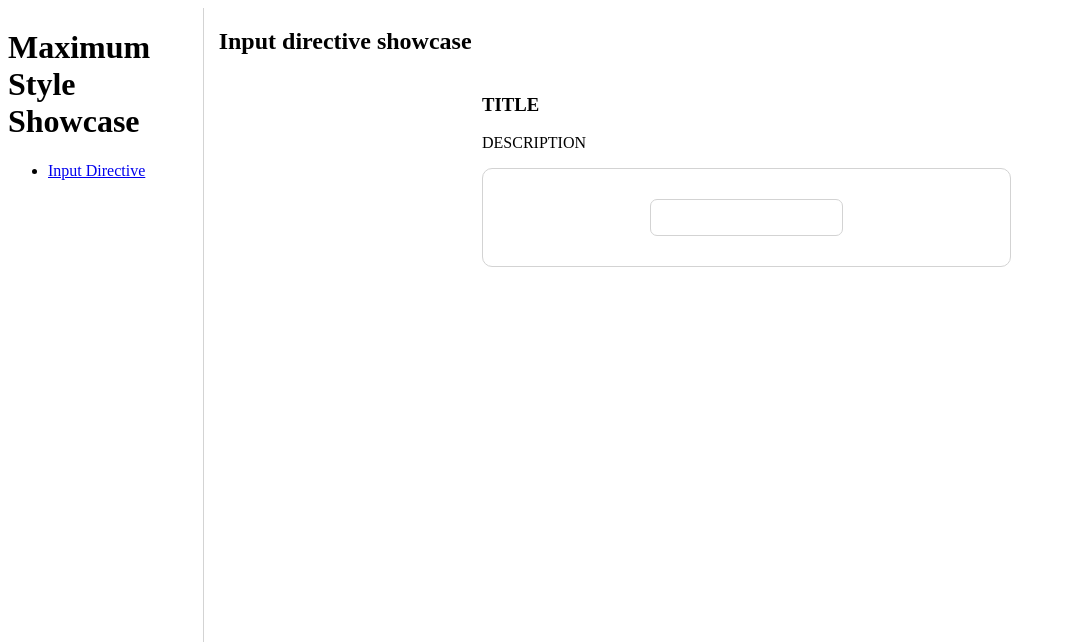
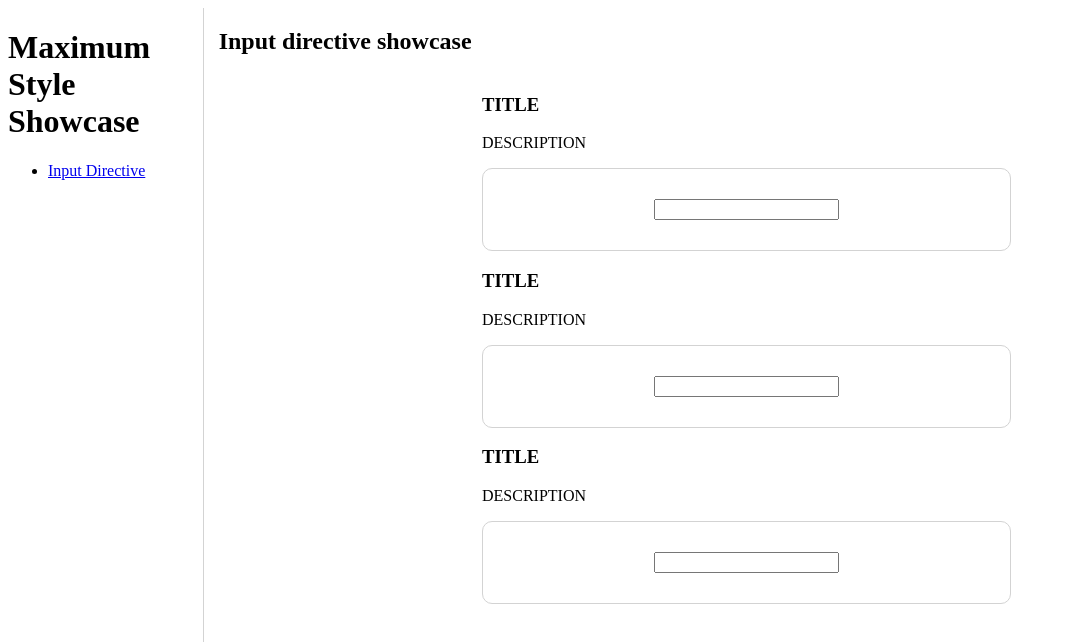
Before and after one commit to maximum-style/angular-components, an Angular app: page /showcase/input in a window 1280 px wide. Shown: the top 642 px of the page, without its empty margins (0-1066 px from the left). Built offline with nearby package versions, Linux system fonts and the light colour scheme.

Commit message:
Externing input styles

```diff
--- /dev/null
+++ b/src/app/components/input/input.directive.scss
@@ -0,0 +1,20 @@
+@import '../../styles/colors.scss';
+
+.max-input {
+  border: 1px $component-border-color-default solid;
+  padding: 10px 7px;
+  border-radius: 7px;
+
+  transition-property: border-color, box-shadow;
+  transition-duration: 0.15s;
+  transition-timing-function: ease-in-out;
+
+  &:hover, &:focus {
+    border-color: $component-border-color-focus;
+  }
+
+  &:focus {
+    outline: none;
+    box-shadow: 0 0 0 2px $component-box-shadow-color;
+  }
+}
--- a/src/app/components/input/input.directive.ts
+++ b/src/app/components/input/input.directive.ts
@@ -1,13 +1,16 @@
-import { Directive } from '@angular/core';
+import { computed, Directive, input } from '@angular/core';
 
 @Directive({
   selector: 'input[maxInput]',
   host: {
-      'class': 'max-input'
+      'class': 'typeStyleClass()'
   }
 })
 export class InputDirective {
 
+    public readonly type = input<'primary' | 'danger'>();
+    public readonly typeStyleClass = computed(() => `max-button-${this.type()}`);
+
   constructor() { }
 
 }
--- a/src/app/showcase/input-showcase/input-showcase.component.html
+++ b/src/app/showcase/input-showcase/input-showcase.component.html
@@ -1,6 +1,16 @@
 <h2>Input directive showcase</h2>
 <div class="grid-container">
     <div class="examples">
+        <max-showcase-example
+                title="TITLE"
+                description="DESCRIPTION">
+            <input maxInput />
+        </max-showcase-example>
+        <max-showcase-example
+                title="TITLE"
+                description="DESCRIPTION">
+            <input maxInput>
+        </max-showcase-example>
         <max-showcase-example
                 title="TITLE"
                 description="DESCRIPTION">
--- /dev/null
+++ b/src/app/styles/colors.scss
@@ -0,0 +1,3 @@
+$component-border-color-default: lightgray;
+$component-border-color-focus: #5588bb;
+$component-box-shadow-color: #7096ff;
--- a/src/styles.scss
+++ b/src/styles.scss
@@ -1,22 +1 @@
-$component-border-color-default: lightgray;
-$component-border-color-focus: #5588bb;
-$component-box-shadow-color: #7096ff;
-
-.max-input {
-  border: 1px $component-border-color-default solid;
-  padding: 10px 7px;
-  border-radius: 7px;
-
-  transition-property: border-color, box-shadow;
-  transition-duration: 0.15s;
-  transition-timing-function: ease-in-out;
-
-  &:hover, &:focus {
-    border-color: $component-border-color-focus;
-  }
-
-  &:focus {
-    outline: none;
-    box-shadow: 0 0 0 2px $component-box-shadow-color;
-  }
-}
+@import 'app/components/input/input.directive.scss';
```
